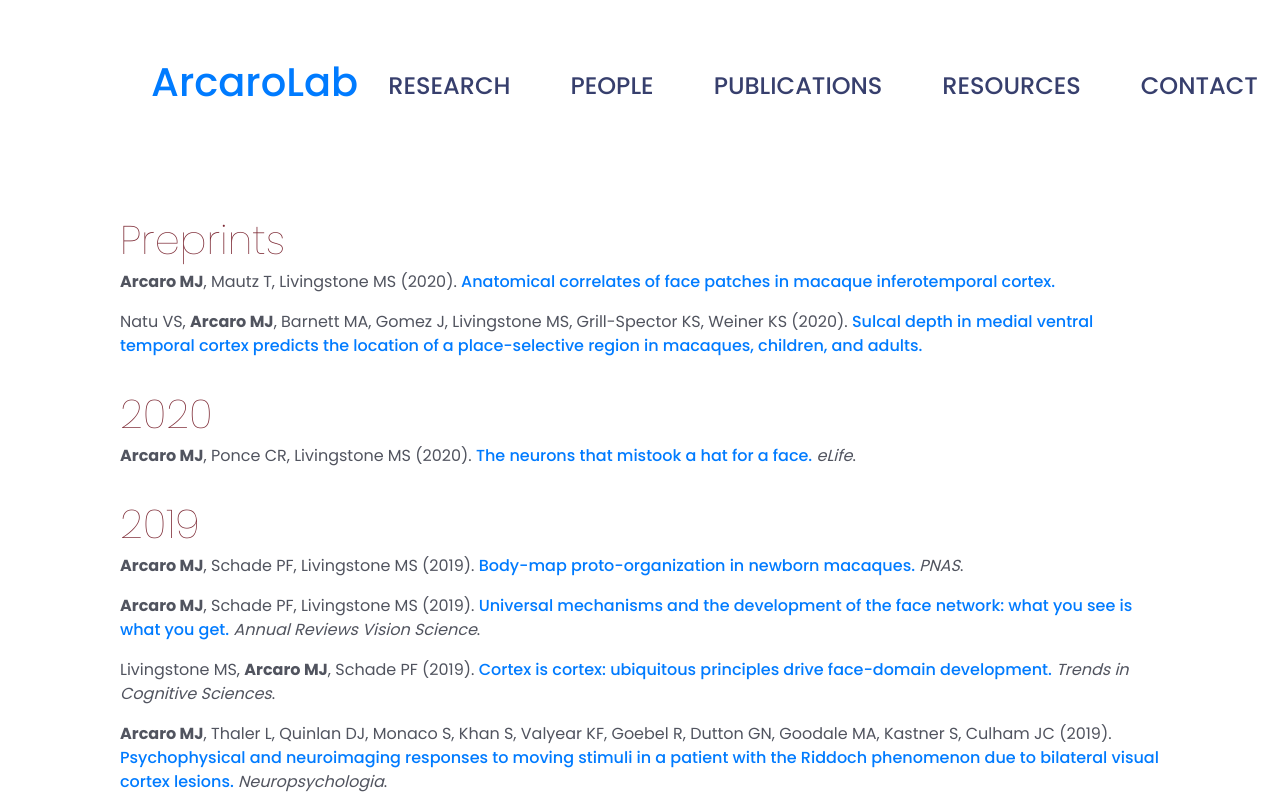
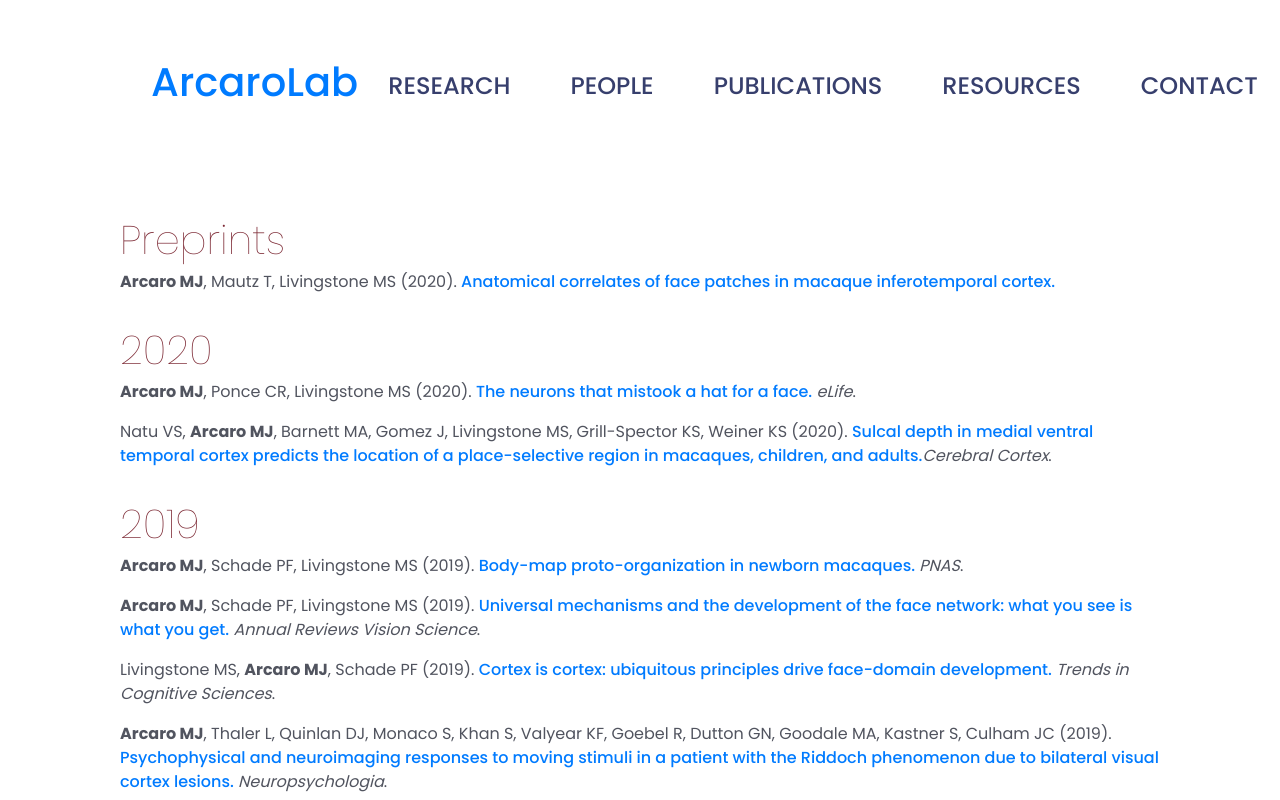
Before and after one commit to mikearcaro/arcarolab, a plain HTML site: page publications.html in a window 1280 px wide. Shown: the top 800 px of the page. Drawn offline with Linux system fonts and the light colour scheme; a web font is replaced by a local one.

Commit message:
publication update

```diff
--- a/publications.html
+++ b/publications.html
@@ -121,10 +121,6 @@
     	<b>Arcaro MJ</b>, Mautz T, Livingstone MS (2020). <A HREF="https://www.biorxiv.org/content/10.1101/2020.06.10.144600v1.article-metrics">Anatomical correlates of face patches in macaque inferotemporal cortex.</A>
     	</p>
 
-      <p>
-    	Natu VS, <b>Arcaro MJ</b>, Barnett MA, Gomez J, Livingstone MS, Grill-Spector KS, Weiner KS (2020). <A HREF="https://www.biorxiv.org/content/10.1101/2020.01.27.921346v1">Sulcal depth in medial ventral temporal cortex predicts the location of a place-selective region in macaques, children, and adults.</A>
-    	</p>
-
   <div class="contentheader">
     2020
   </div>
@@ -133,6 +129,11 @@
     <p>
   	<b>Arcaro MJ</b>, Ponce CR, Livingstone MS (2020). <A HREF="https://elifesciences.org/articles/53798">The neurons that mistook a hat for a face.</A> <i>eLife</i>.
   	</p>
+
+    <p>
+    Natu VS, <b>Arcaro MJ</b>, Barnett MA, Gomez J, Livingstone MS, Grill-Spector KS, Weiner KS (2020). <A HREF="https://academic.oup.com/cercor/advance-article-abstract/doi/10.1093/cercor/bhaa203/5909031?redirectedFrom=fulltext">Sulcal depth in medial ventral temporal cortex predicts the location of a place-selective region in macaques, children, and adults.</A><i>Cerebral Cortex</i>.
+    </p>
+
 
   <div class="contentheader">
     2019
```
Also changed, not shown: 2 other files.
